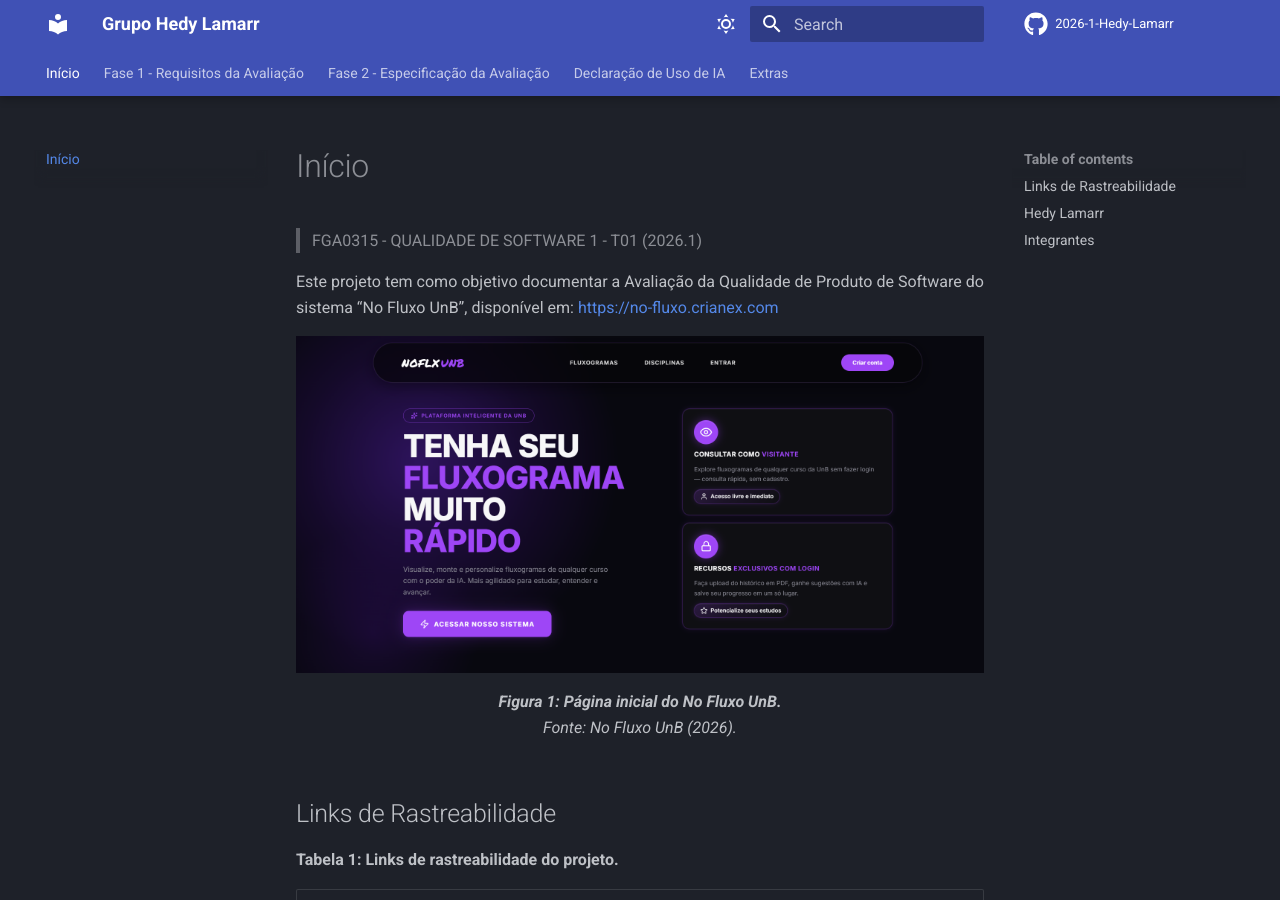
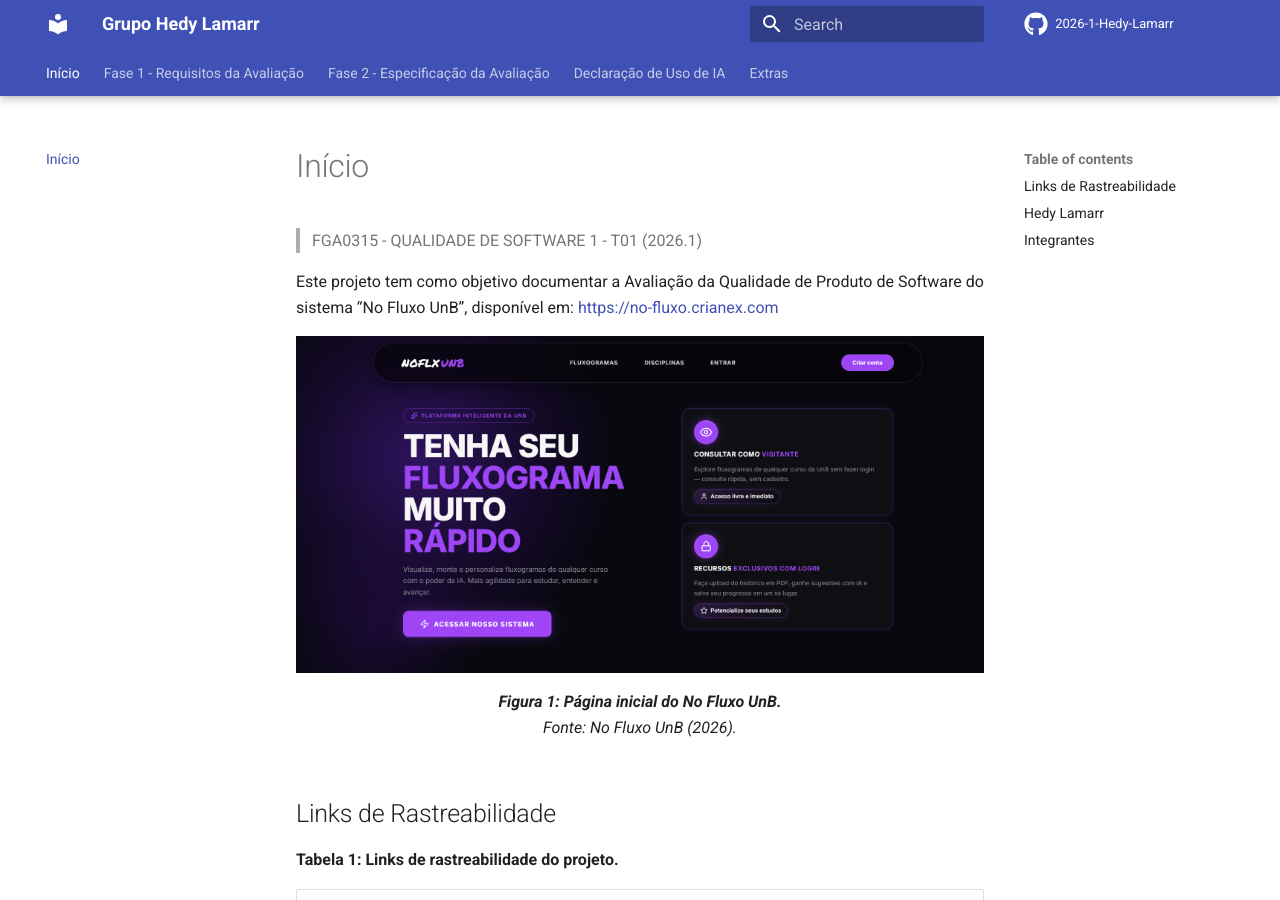
Before and after one commit to FCTE-Qualidade-de-Software-1/2026-1_T01_HEDY_LAMAR, an MkDocs documentation site: the page built from docs/index.md, in a window 1280 px wide and 900 px high. Built offline with MkDocs 1.6.1 and Material for MkDocs 9.7.7, drawn with Linux system fonts in a browser that asks for light colours; comment, search, counter and statistics services are not loaded.

Commit message:
refactor: simplify theme palette configuration in mkdocs.yml

```diff
--- a/mkdocs.yml
+++ b/mkdocs.yml
@@ -8,21 +8,9 @@
     repo: fontawesome/brands/github
 
   palette:
-    # Dark Mode
-    - scheme: slate
-      toggle:
-        icon: material/weather-sunny
-        name: Dark mode
-      primary: indigo
-      accent: orange
-
-    # Light Mode
-    - scheme: default
-      toggle:
-        icon: material/weather-night
-        name: Light mode
-      primary: indigo
-      accent: orange
+    scheme: default
+    primary: indigo
+    accent: orange
   features:
     - navigation.instant
     - navigation.instant.progress
```
